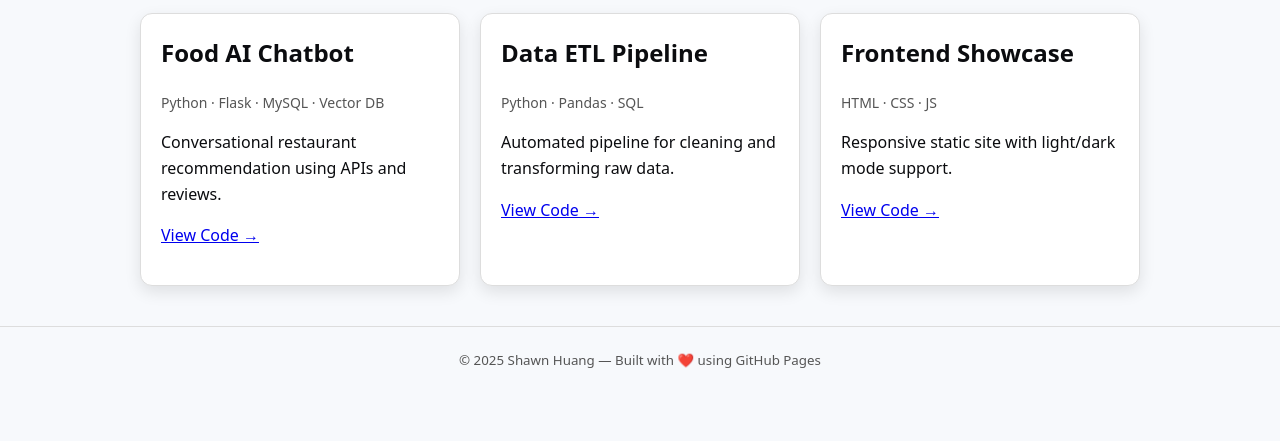
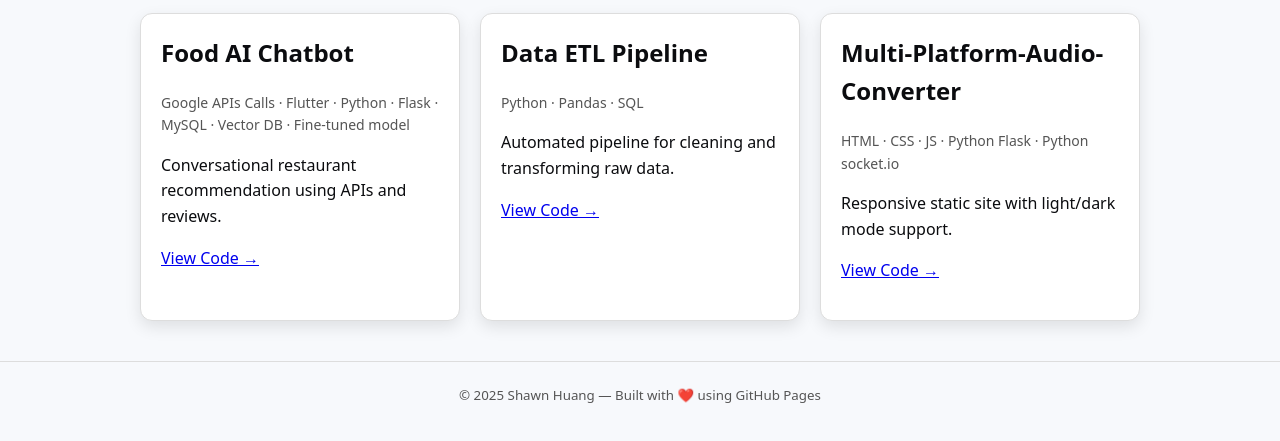
Before and after one commit to shawnhuang125/shawnhuang125.github.io, a plain HTML site: page projects.html in a window 1280 px wide. Shown: the part 149-590 px from the top of the page. Drawn offline with Linux system fonts and the light colour scheme.

Commit message:
Update projects.html

```diff
--- a/projects.html
+++ b/projects.html
@@ -45,9 +45,9 @@
     <div class="grid">
       <div class="card">
         <h2>Food AI Chatbot</h2>
-        <p class="meta">Python · Flask · MySQL · Vector DB</p>
+        <p class="meta">Google APIs Calls · Flutter · Python · Flask · MySQL · Vector DB · Fine-tuned model</p>
         <p>Conversational restaurant recommendation using APIs and reviews.</p>
-        <p><a href="https://github.com/your-username/food-chatbot" target="_blank">View Code →</a></p>
+        <p><a href="https://github.com/shawnhuang125/Graduation-Project" target="_blank">View Code →</a></p>
       </div>
       <div class="card">
         <h2>Data ETL Pipeline</h2>
@@ -56,10 +56,10 @@
         <p><a href="https://github.com/your-username/etl-pipeline" target="_blank">View Code →</a></p>
       </div>
       <div class="card">
-        <h2>Frontend Showcase</h2>
-        <p class="meta">HTML · CSS · JS</p>
+        <h2>Multi-Platform-Audio-Converter</h2>
+        <p class="meta">HTML · CSS · JS · Python Flask · Python socket.io</p>
         <p>Responsive static site with light/dark mode support.</p>
-        <p><a href="https://github.com/your-username/portfolio" target="_blank">View Code →</a></p>
+        <p><a href="https://github.com/shawnhuang125/multi-platform-audio-converter" target="_blank">View Code →</a></p>
       </div>
     </div>
   </main>
```
